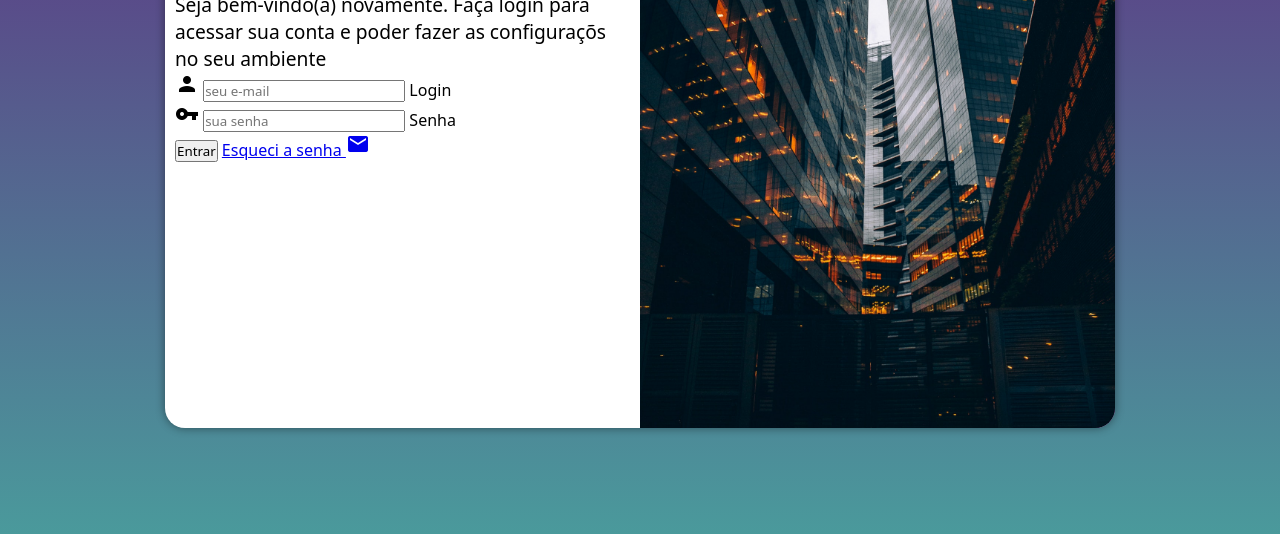
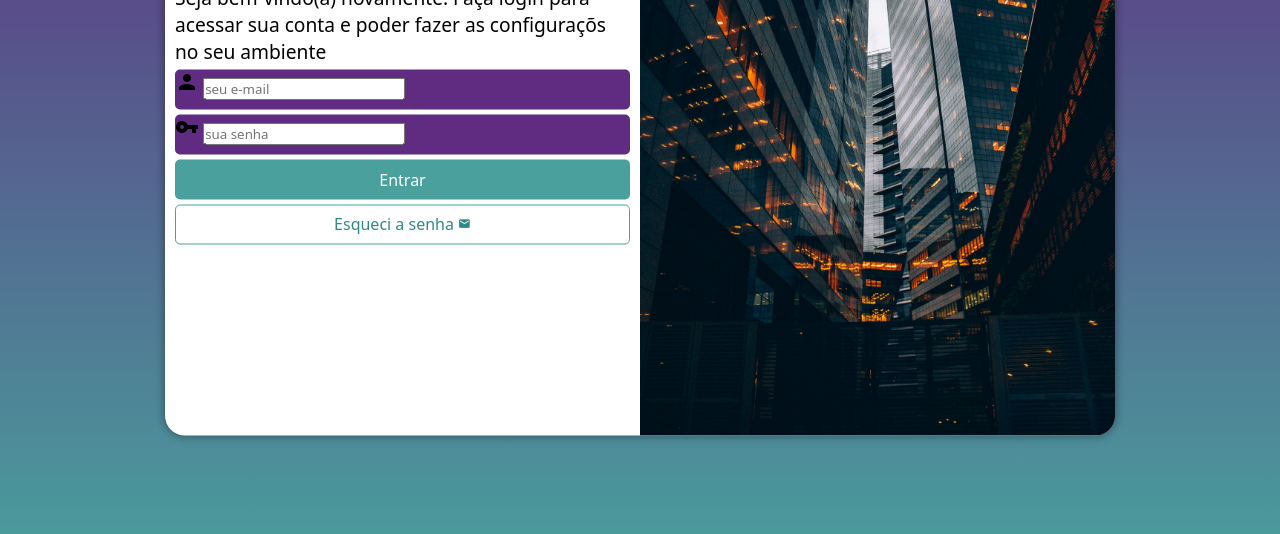
Before and after one commit to fonsecawesley/projeto-login, a plain HTML site: page index.html in a window 1280 px wide. Shown: the part 222-756 px from the top of the page. Drawn offline with Linux system fonts and the light colour scheme.

Commit message:
formatação do formulario

```diff
--- a/estilos/style.css
+++ b/estilos/style.css
@@ -34,7 +34,7 @@ section#login {
 
     background-color: white;
     width: 250px;
-    height: 500px;
+    height: 515px;
     border-radius: 20px;
     box-shadow: 0px 0px 10px rgba(0, 0, 0, 0.442);
 
@@ -65,3 +65,56 @@ div#formulario > h1 {
 div#formulario > p {
     font-size: 0.8em;
 }
+
+form > div.campo {
+    background-color:#5f2c82 ;
+    display: block;
+    width: 100%;
+    height: 40px;
+    border-radius: 5px;
+    margin: 5px 0px;
+
+}
+
+div.campo > label {
+    display: none;
+}
+
+form > input[type=submit] {
+    display: block;
+    font-size: 1em;
+    width: 100%;
+    height: 40px;
+    background-color: #49a09d;
+    color: white;
+    border: none;
+    border-radius: 5px;
+    cursor: pointer;
+}
+form > input[type=submit]:hover {
+    background-color: #2d8a87;
+}
+
+form > a.botao {
+    display: block;
+    text-align: center;
+    font-size: 1em;
+    width: 100%;
+    height: 40px;
+    padding-top: 7px;
+    margin-top: 5px;
+    background-color: white;
+    color: #2d8a87;
+    border: 1px solid #49a09d;
+    border-radius: 5px;
+    text-decoration: none;
+
+}
+form > a.botao:hover {
+    background-color: #33dbd5;
+}
+
+form > a.botao > i {
+    font-size: 0.8em;
+
+}
--- a/index.html
+++ b/index.html
@@ -30,7 +30,7 @@
                         <label for="isenha">Senha</label>
                     </div>
                     <input type="submit" value="Entrar">
-                    <a href="esqueci.html">
+                    <a href="esqueci.html" class="botao">
                         Esqueci a senha <i class="material-icons">mail</i>
                     </a>
 
```
